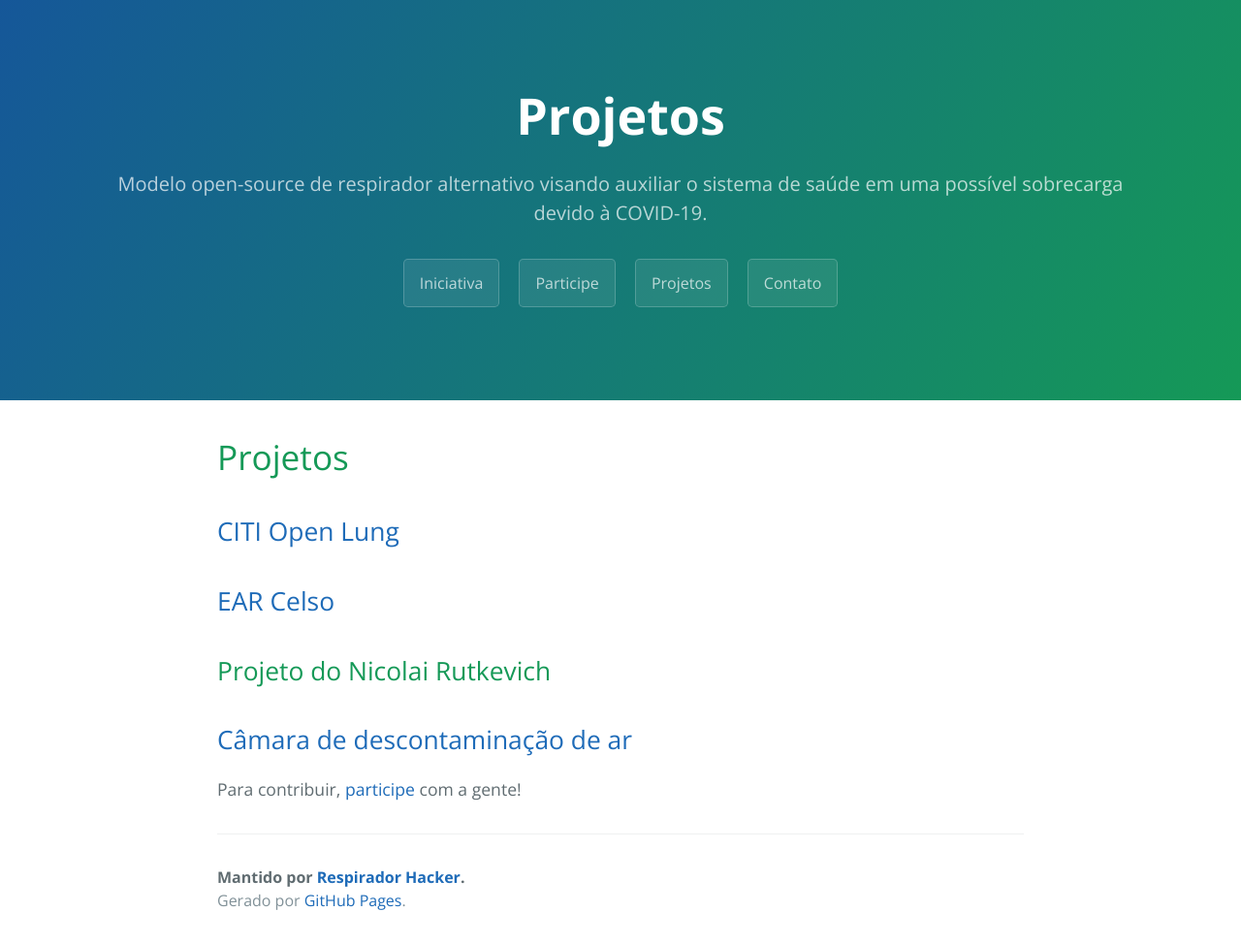
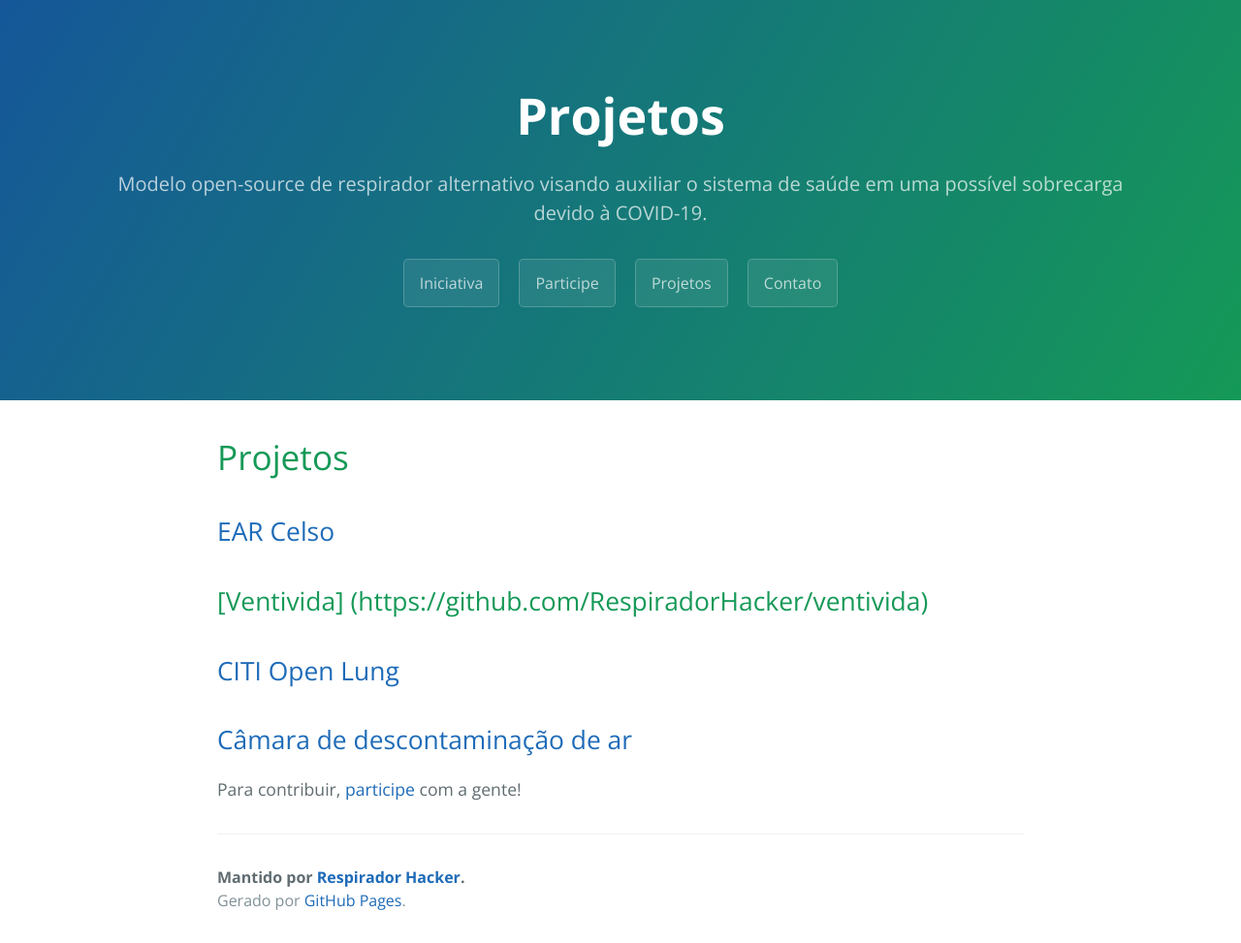
Before and after one commit to RespiradorHacker/respiradorhacker.github.io, a Jekyll site: the page built from pages/projects.md, in a window 1280 px wide. Shown: the whole page at 97% size. Built offline with Jekyll 4.4.1, drawn with Linux system fonts in a browser that asks for light colours; our own code applies the rules of GitHub Pages for plain Markdown files.

Commit message:
Update projects links

```diff
--- a/pages/projects.md
+++ b/pages/projects.md
@@ -5,11 +5,11 @@
 
 # Projetos
 
-## [CITI Open Lung](https://github.com/RespiradorHacker/CITI-OpenLung)
-
 ## [EAR Celso](https://github.com/RespiradorHacker/Projeto-EAR-Celso)
 
-## Projeto do Nicolai Rutkevich
+## [Ventivida] (https://github.com/RespiradorHacker/ventivida)
+
+## [CITI Open Lung](https://github.com/RespiradorHacker/Inspire-OpenLung)
 
 ## [Câmara de descontaminação de ar](https://github.com/RespiradorHacker/camara-descontaminacao-ar)
 
```
